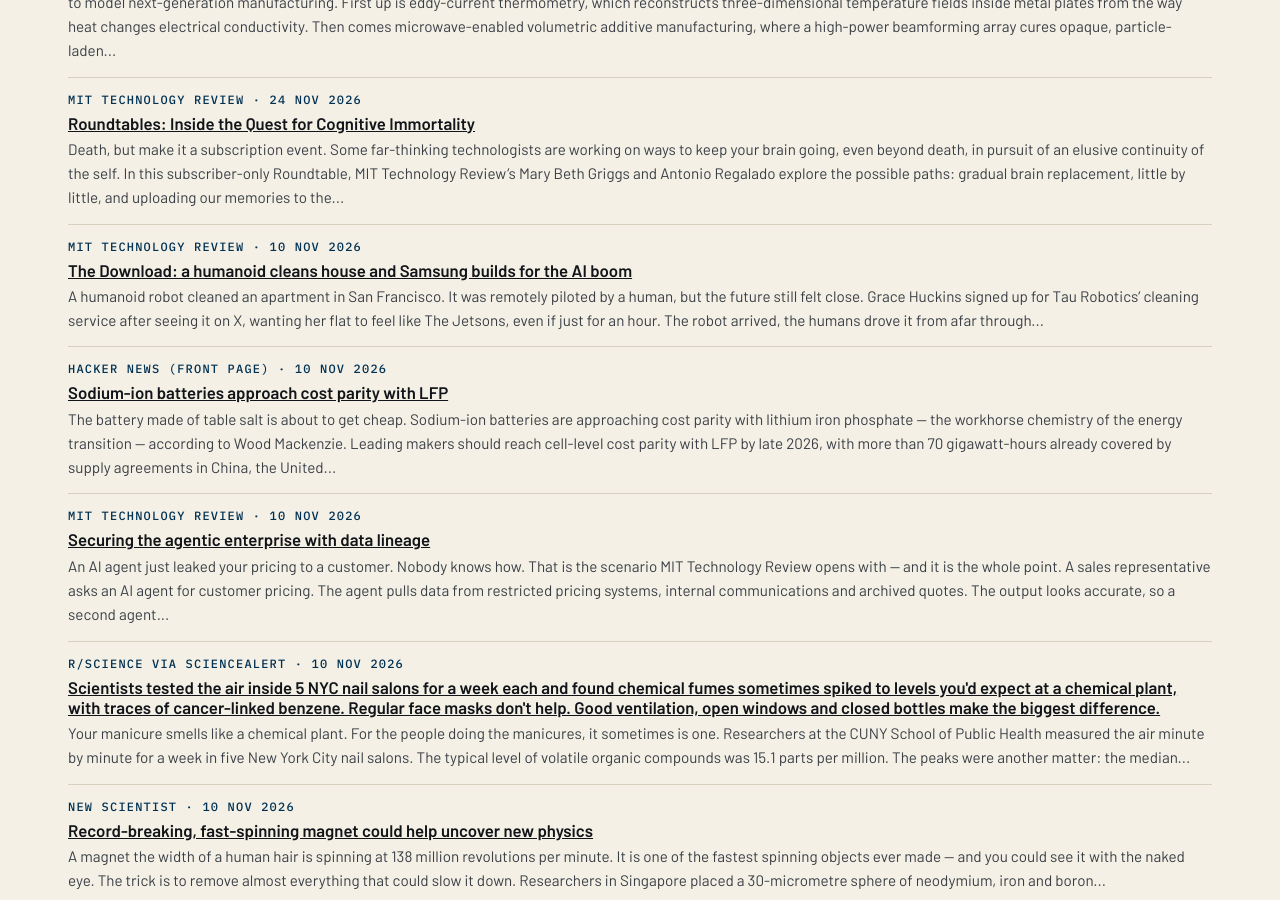
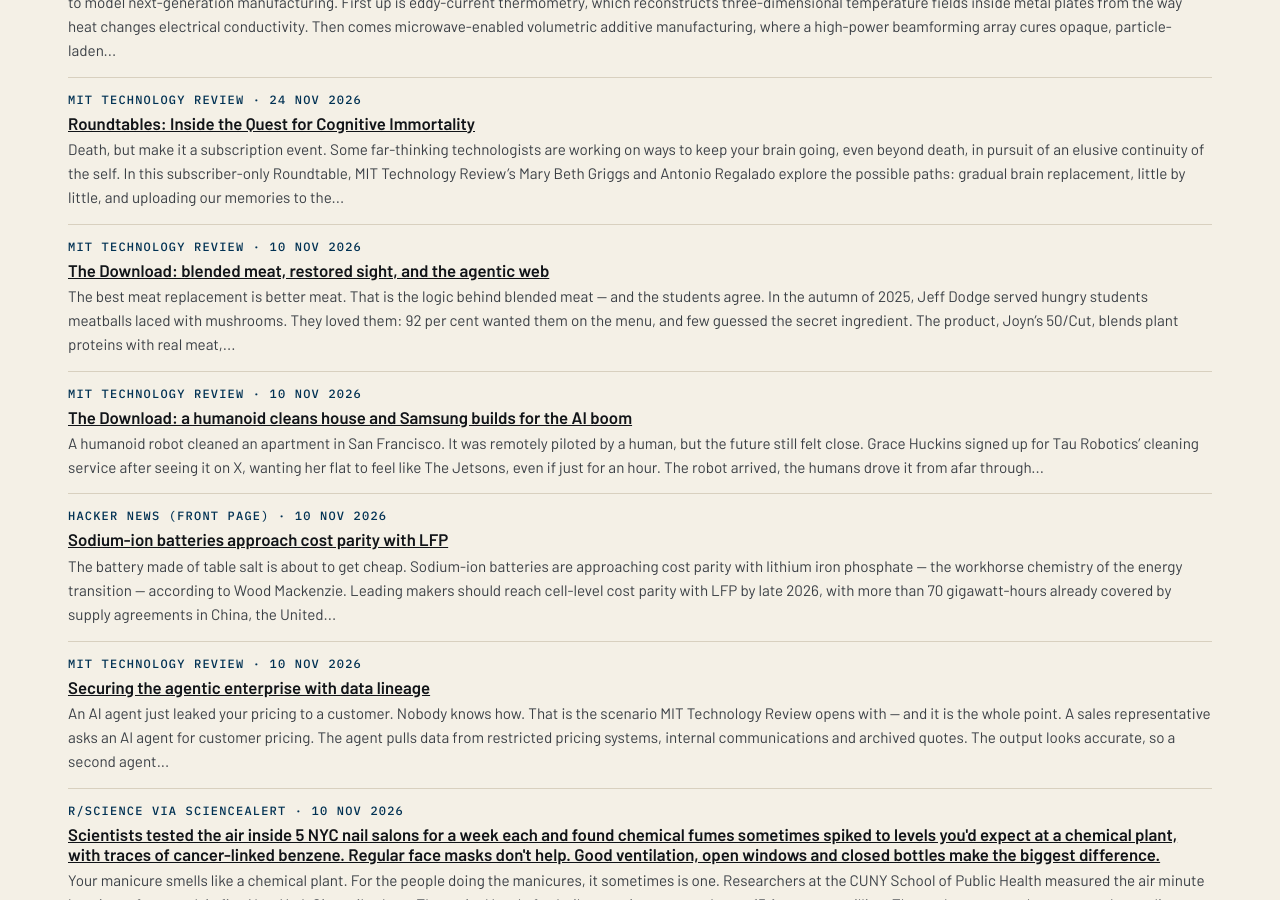
Before and after one commit to katz-news/katz.news, a Jekyll site: the page built from briefs/index.html, in a window 1280 px wide and 900 px high, scrolled down 658 px. Built offline with Jekyll 4.4.1, drawn with Linux system fonts in a browser that asks for light colours.

Commit message:
Publish 2026-11-07

```diff
--- a/_data/build.yml
+++ b/_data/build.yml
@@ -1 +1 @@
-published_at: 2026-11-07T19:13:12Z
+published_at: 2026-11-07T19:14:54Z
--- /dev/null
+++ b/_posts/briefs/2026-11-07-the-download-blended-meat-restored-sight-and-the-agentic-web.md
@@ -0,0 +1,19 @@
+---
+published: true
+title: "The Download: blended meat, restored sight, and the agentic web"
+date: 2026-11-10
+section: technology
+source_name: MIT Technology Review
+source_url: https://www.technologyreview.com/2026/11/04/1148001/the-download-blended-meat-sight-restoring-implant-agentic-web/
+---
+The best meat replacement is better meat. That is the logic behind blended meat — and the students agree.
+
+In the autumn of 2025, Jeff Dodge served hungry students meatballs laced with mushrooms. They loved them: 92 per cent wanted them on the menu, and few guessed the secret ingredient. The product, Joyn's 50/Cut, blends plant proteins with real meat, and a wave of startups is doing the same. The aim is not to replace beef, but to shrink it — a climate fix you can eat.
+
+The issue's second lead is medical. More than five million people have geographic atrophy, an advanced form of macular degeneration that kills retinal cells. A system called PRIMA pairs a retinal implant with camera-equipped glasses, and after training, more than 80 per cent of recipients could read, do crosswords and use their phones.
+
+And the third is the agentic web. Tim Berners-Lee imagined it in 2001: an internet navigated by autonomous agents, no browsers required. A quarter-century on, AI agents are triaging inboxes, doing the shopping and accessing bank accounts. Whether the human web survives the transition is anyone's guess.
+
+Elsewhere: Democrats dealt tech billionaires a midterm setback, Google is shutting off Search for schools that reject AI, Finland opened a nuclear waste vault built to last 100,000 years, and dinosaur blood was found in fossils for the first time.
+
+Conclusion: the web is not ending, but rather being eaten — by blended beef, restored sight and agents that shop for you.
```
